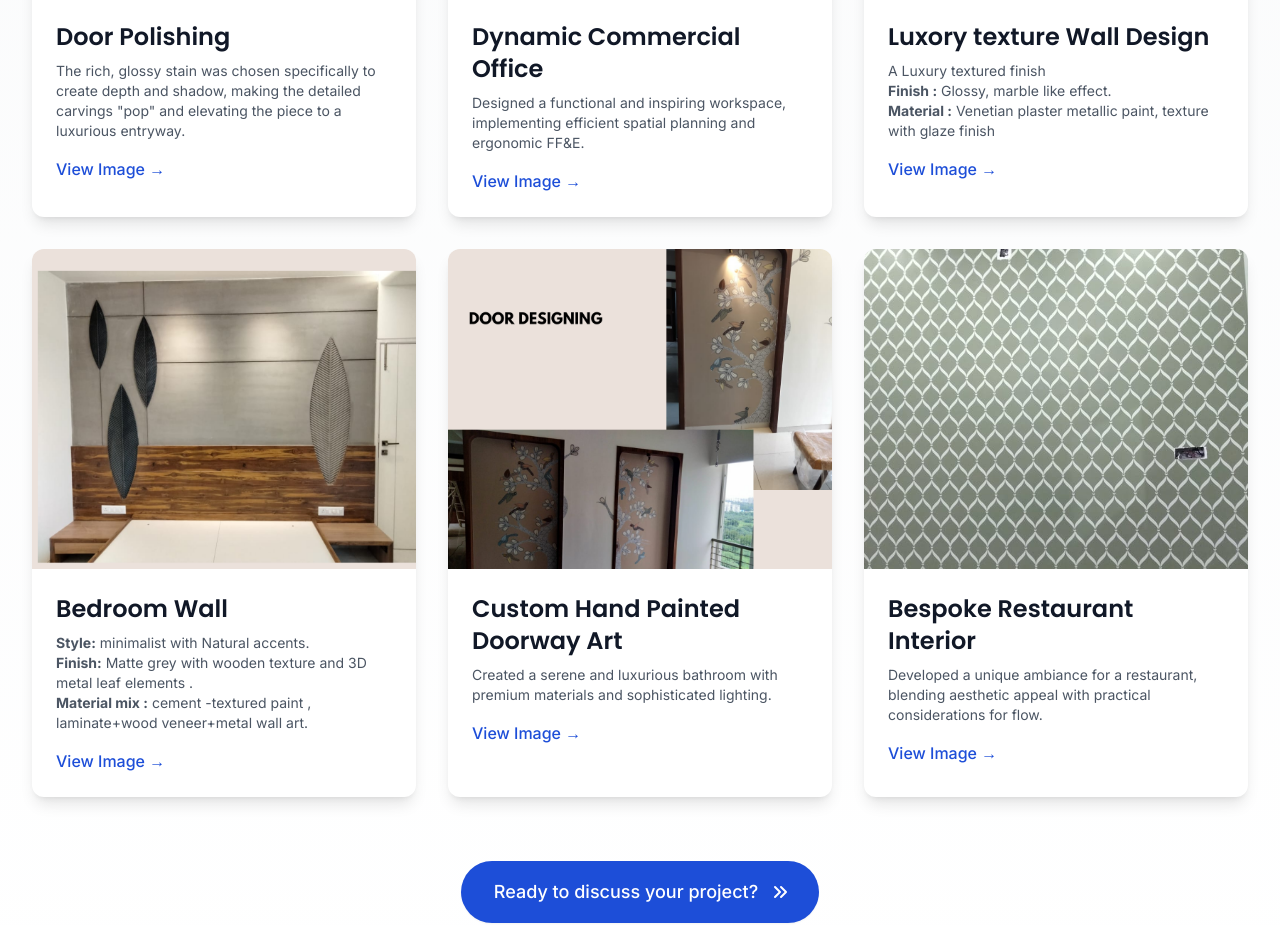
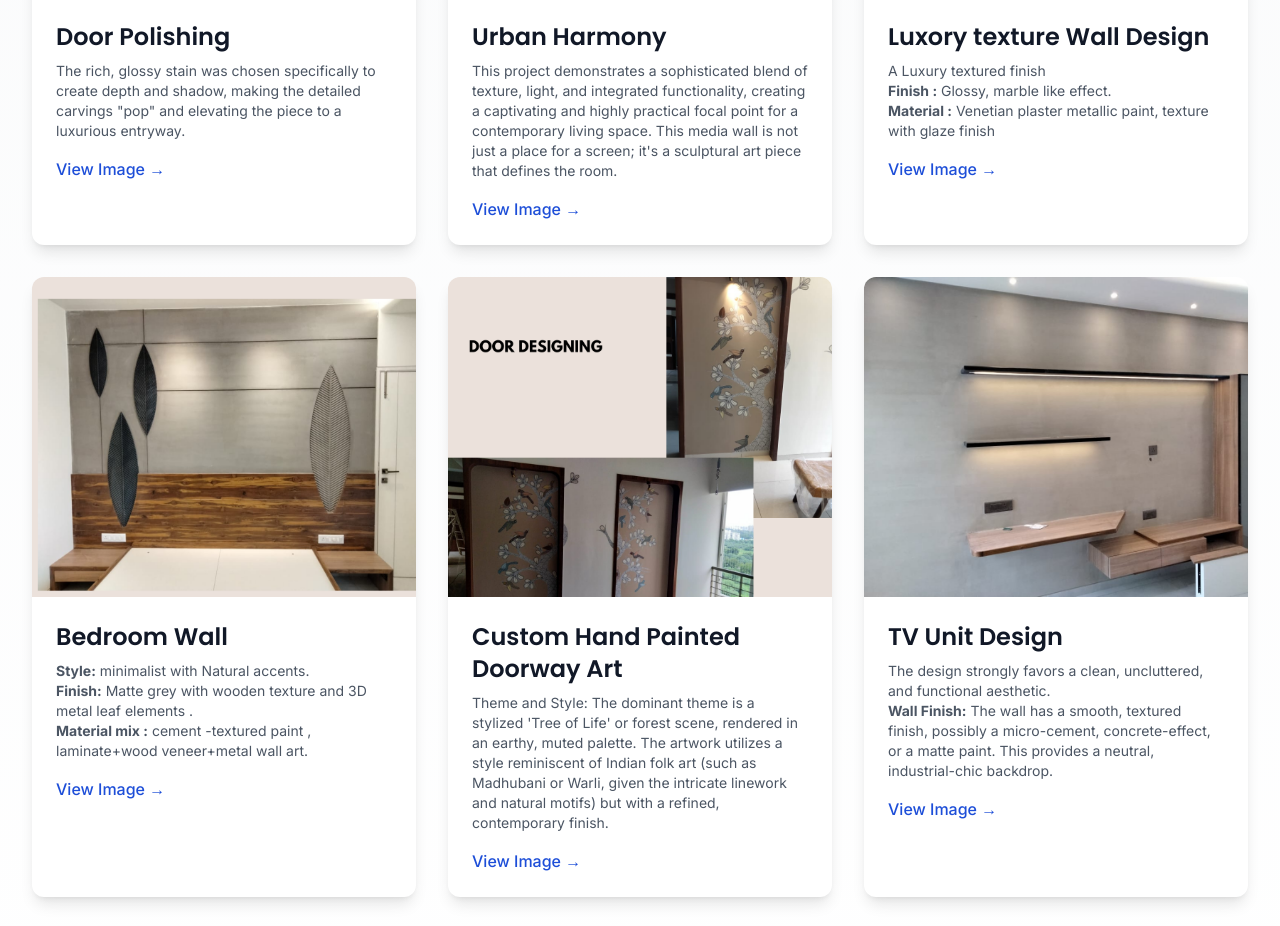
Before and after one commit to Harishkumarpaswan/portfolio, a plain HTML site: page index.html in a window 1280 px wide. Shown: the part 1388-2314 px from the top of the page. Drawn offline with nearby package versions, Linux system fonts and the light colour scheme.

Commit message:
updated the files and fixed few bugs

```diff
--- a/index.html
+++ b/index.html
@@ -242,8 +242,8 @@
                 <!-- Project 2 --><div class="bg-white rounded-xl shadow-lg hover:shadow-xl transition-shadow duration-300 overflow-hidden group">
                     <img src="resources/tvcab.png" alt="Project 2: Commercial Office Space" class="project-image clickable-image w-full h-80 object-cover object-center transform group-hover:scale-105 transition-transform duration-500" style="aspect-ratio: 1/1; max-height: 320px;">
                     <div class="p-6">
-                        <h3 class="text-2xl font-semibold text-gray-900 mb-2">Dynamic Commercial Office</h3>
-                        <p class="text-gray-600 text-sm">Designed a functional and inspiring workspace, implementing efficient spatial planning and ergonomic FF&E.</p>
+                        <h3 class="text-2xl font-semibold text-gray-900 mb-2">Urban Harmony</h3>
+                        <p class="text-gray-600 text-sm">This project demonstrates a sophisticated blend of texture, light, and integrated functionality, creating a captivating and highly practical focal point for a contemporary living space. This media wall is not just a place for a screen; it's a sculptural art piece that defines the room.</p>
                         <button class="mt-4 inline-block text-blue-700 hover:text-blue-900 font-medium transition duration-200 view-image-btn" data-image-src="resources/tvcab.png" data-image-alt="Project 2: Commercial Office Space">View Image &rarr;</button>
                     </div>
                 </div>
@@ -255,7 +255,7 @@
                         <p class="text-gray-600 text-sm">A Luxury textured finish <br>
                            <bold class="font-bold">Finish :</bold> Glossy, marble like effect.<br>
                            <bold class="font-bold">Material :</bold> Venetian plaster metallic paint, texture with glaze finish</p>
-                        <button class="mt-4 inline-block text-blue-700 hover:text-blue-900 font-medium transition duration-200 view-image-btn" data-image-src="resources/door.png" data-image-alt="Project 3: Boutique Store Interior">View Image &rarr;</button>
+                        <button class="mt-4 inline-block text-blue-700 hover:text-blue-900 font-medium transition duration-200 view-image-btn" data-image-src="resources/wall.png" data-image-alt="Project 3: Luxury Texture Wall Design">View Image &rarr;</button>
                     </div>
                 </div>
 
@@ -266,7 +266,7 @@
                         <p class="text-gray-600 text-sm"><bold class="font-bold">Style:</bold> minimalist with Natural accents.<br>
                             <bold class="font-bold">Finish:</bold> Matte grey with wooden texture and 3D metal leaf elements .<br>
                             <bold class="font-bold"> Material mix :</bold> cement -textured paint , laminate+wood veneer+metal wall art.</p>
-                        <button class="mt-4 inline-block text-blue-700 hover:text-blue-900 font-medium transition duration-200 view-image-btn" data-image-src="resources/wall.jpg" data-image-alt="Project 4: Kitchen Renovation">View Image &rarr;</button>
+                        <button class="mt-4 inline-block text-blue-700 hover:text-blue-900 font-medium transition duration-200 view-image-btn" data-image-src="resources/bedroom.png" data-image-alt="Project 4: Bedroom Wall">View Image &rarr;</button>
                     </div>
                 </div>
 
@@ -274,16 +274,17 @@
                     <img src="resources/doordesign.png" alt="Project 5: Luxury Bathroom Design" class="project-image clickable-image w-full h-80 object-cover object-center transform group-hover:scale-105 transition-transform duration-500" style="aspect-ratio: 1/1; max-height: 320px;">
                     <div class="p-6">
                         <h3 class="text-2xl font-semibold text-gray-900 mb-2">Custom Hand Painted Doorway Art</h3>
-                        <p class="text-gray-600 text-sm">Created a serene and luxurious bathroom with premium materials and sophisticated lighting.</p>
-                        <button class="mt-4 inline-block text-blue-700 hover:text-blue-900 font-medium transition duration-200 view-image-btn" data-image-src="resources/door.png" data-image-alt="Project 5: Luxury Bathroom Design">View Image &rarr;</button>
+                        <p class="text-gray-600 text-sm">Theme and Style: The dominant theme is a stylized 'Tree of Life' or forest scene, rendered in an earthy, muted palette. The artwork utilizes a style reminiscent of Indian folk art (such as Madhubani or Warli, given the intricate linework and natural motifs) but with a refined, contemporary finish.</p>
+                        <button class="mt-4 inline-block text-blue-700 hover:text-blue-900 font-medium transition duration-200 view-image-btn" data-image-src="resources/doordesign.png" data-image-alt="Project 5: Custom Hand Painted Doorway Art">View Image &rarr;</button>
                     </div>
                 </div>
                  <!-- Project 6 (Example) --><div class="bg-white rounded-xl shadow-lg hover:shadow-xl transition-shadow duration-300 overflow-hidden group">
-                    <img src="resources/wall.jpg" alt="Project 6: Restaurant Interior Design" class="project-image clickable-image w-full h-80 object-cover object-center transform group-hover:scale-105 transition-transform duration-500" style="aspect-ratio: 1/1; max-height: 320px;">
+                    <img src="resources/tvunit.jpg" alt="Project 6: TV Unit Design" class="project-image clickable-image w-full h-80 object-cover object-center transform group-hover:scale-105 transition-transform duration-500" style="aspect-ratio: 1/1; max-height: 320px;">
                     <div class="p-6">
-                        <h3 class="text-2xl font-semibold text-gray-900 mb-2">Bespoke Restaurant Interior</h3>
-                        <p class="text-gray-600 text-sm">Developed a unique ambiance for a restaurant, blending aesthetic appeal with practical considerations for flow.</p>
-                        <button class="mt-4 inline-block text-blue-700 hover:text-blue-900 font-medium transition duration-200 view-image-btn" data-image-src="resources/wall.jpg" data-image-alt="Project 6: Restaurant Interior Design">View Image &rarr;</button>
+                        <h3 class="text-2xl font-semibold text-gray-900 mb-2">TV Unit Design</h3>
+                        <p class="text-gray-600 text-sm">The design strongly favors a clean, uncluttered, and functional aesthetic.<br>
+                           <bold class="font-bold">Wall Finish:</bold> The wall has a smooth, textured finish, possibly a micro-cement, concrete-effect, or a matte paint. This provides a neutral, industrial-chic backdrop.</p>
+                        <button class="mt-4 inline-block text-blue-700 hover:text-blue-900 font-medium transition duration-200 view-image-btn" data-image-src="resources/tvunit.jpg" data-image-alt="Project 6: TV Unit Design">View Image &rarr;</button>
                     </div>
                 </div>
 
```
Also changed, not shown: resources/tvunit.jpg (added).
